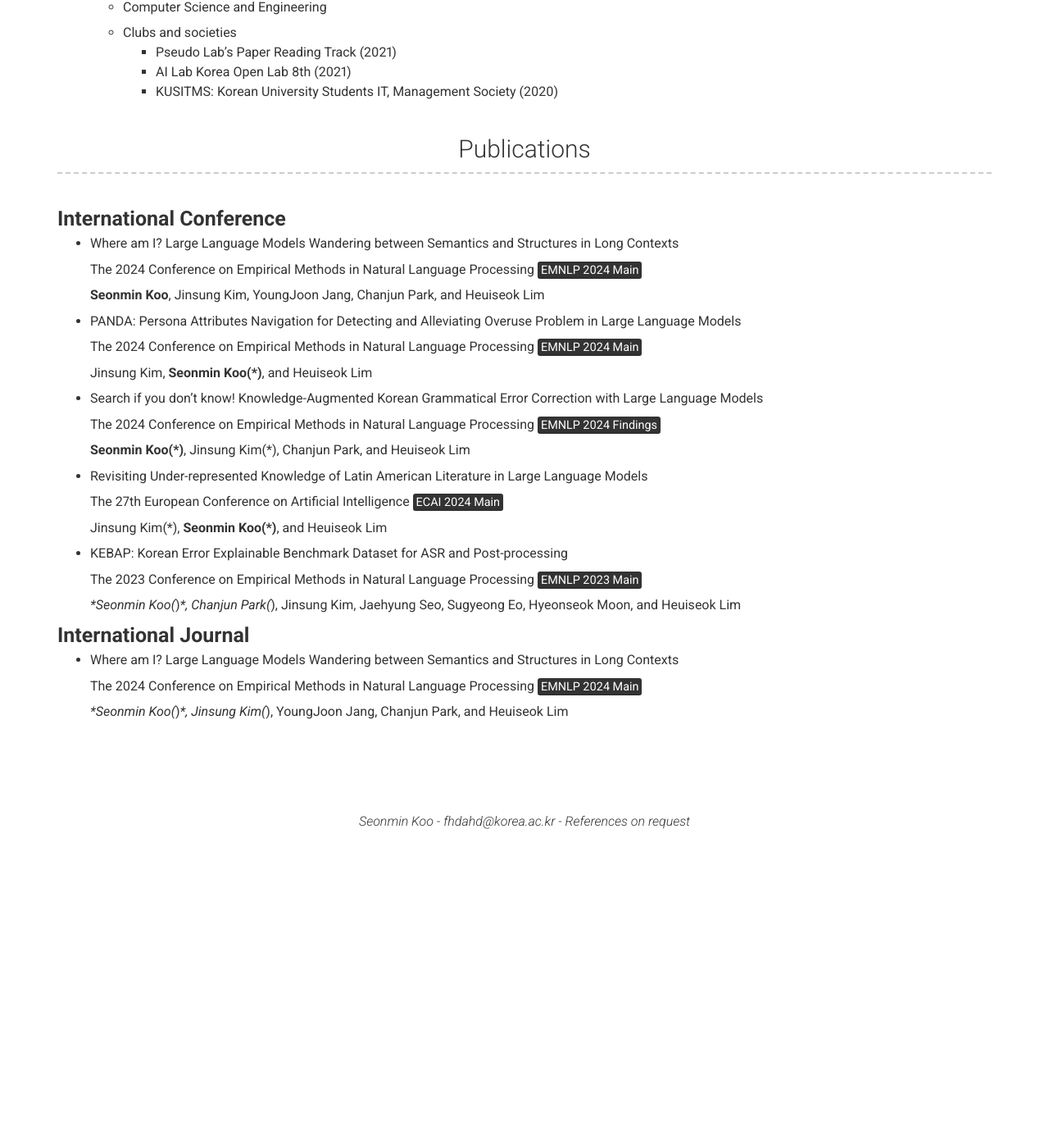
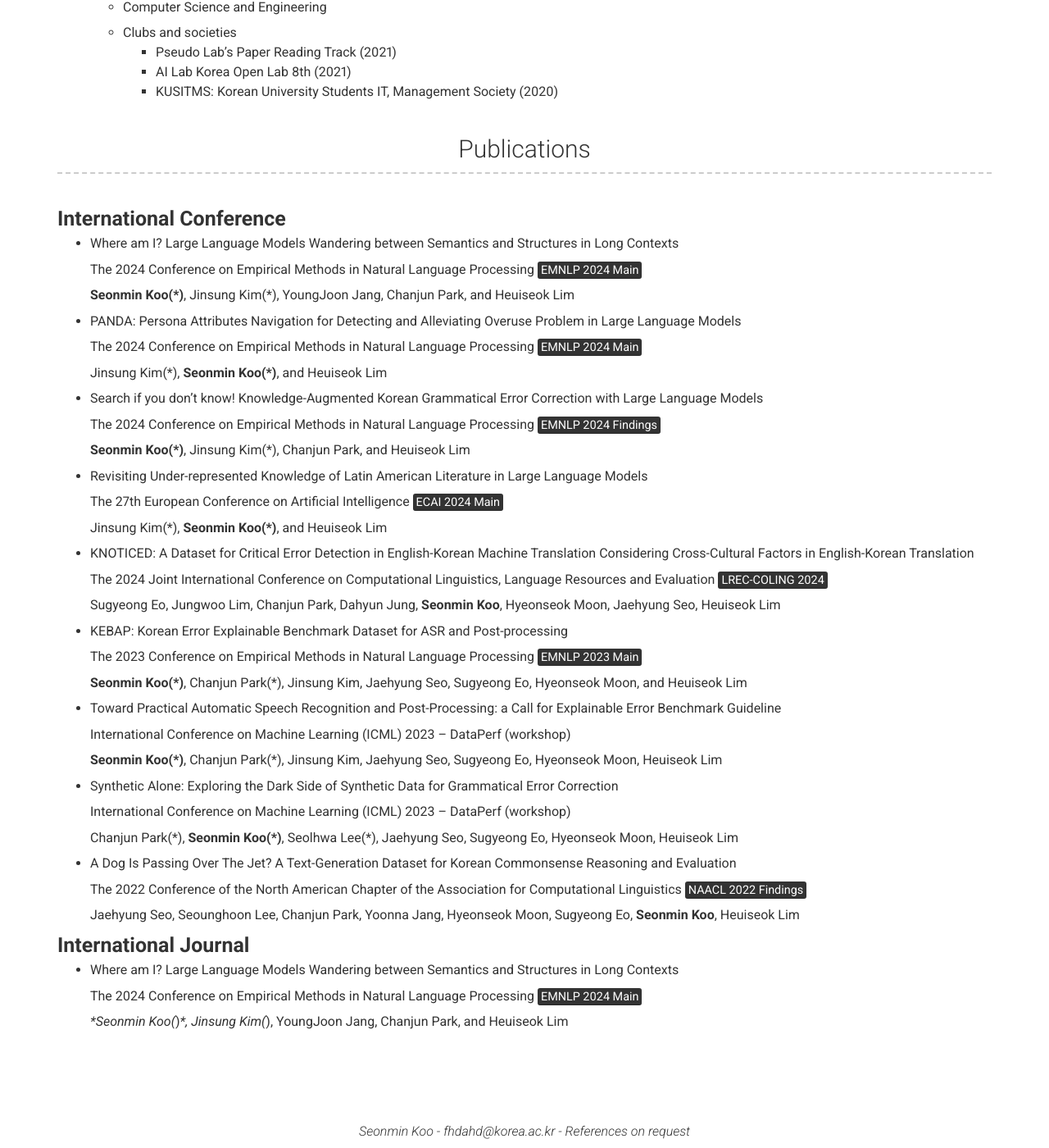
Before and after one commit to seonminkoo/seonminkoo.github.io, a Jekyll site: the page built from index.md, in a window 1280 px wide and 1400 px high, scrolled down 1236 px. Shown: the whole window at 82% size. Built offline with Jekyll 4.4.1, drawn with Linux system fonts in a browser that asks for light colours; nearby versions of some CDN libraries; before the commit the page ends 2258 px from its top, so only the background shows below that.

Commit message:
Update _config.yml

```diff
--- a/_config.yml
+++ b/_config.yml
@@ -96,31 +96,55 @@ content:
 
           The 2024 Conference on Empirical Methods in Natural Language Processing <mark>EMNLP 2024 Main</mark>
 
-          **Seonmin Koo**, Jinsung Kim, YoungJoon Jang, Chanjun Park, and Heuiseok Lim
+          **Seonmin Koo(\*)**, Jinsung Kim(\*), YoungJoon Jang, Chanjun Park, and Heuiseok Lim
 
         - PANDA: Persona Attributes Navigation for Detecting and Alleviating Overuse Problem in Large Language Models
 
           The 2024 Conference on Empirical Methods in Natural Language Processing <mark>EMNLP 2024 Main</mark>
 
-          Jinsung Kim, **Seonmin Koo(*)**, and Heuiseok Lim
+          Jinsung Kim(\*), **Seonmin Koo(\*)**, and Heuiseok Lim
 
         - Search if you don’t know! Knowledge-Augmented Korean Grammatical Error Correction with Large Language Models
 
           The 2024 Conference on Empirical Methods in Natural Language Processing <mark>EMNLP 2024 Findings</mark>
 
-          **Seonmin Koo(\*)**, Jinsung Kim(*), Chanjun Park, and Heuiseok Lim
+          **Seonmin Koo(\*)**, Jinsung Kim(\*), Chanjun Park, and Heuiseok Lim
 
         - Revisiting Under-represented Knowledge of Latin American Literature in Large Language Models
 
           The 27th European Conference on Artificial Intelligence <mark>ECAI 2024 Main</mark>
 
-          Jinsung Kim(*), **Seonmin Koo(*)**, and Heuiseok Lim
+          Jinsung Kim(\*), **Seonmin Koo(\*)**, and Heuiseok Lim
+
+        - KNOTICED: A Dataset for Critical Error Detection in English-Korean Machine Translation Considering Cross-Cultural Factors in English-Korean Translation
+
+          The 2024 Joint International Conference on Computational Linguistics, Language Resources and Evaluation <mark>LREC-COLING 2024</mark>
+
+          Sugyeong Eo, Jungwoo Lim, Chanjun Park, Dahyun Jung, **Seonmin Koo**, Hyeonseok Moon, Jaehyung Seo, Heuiseok Lim
 
         - KEBAP: Korean Error Explainable Benchmark Dataset for ASR and Post-processing
 
           The 2023 Conference on Empirical Methods in Natural Language Processing <mark>EMNLP 2023 Main</mark>
 
-          **Seonmin Koo(*)**, Chanjun Park(*), Jinsung Kim, Jaehyung Seo, Sugyeong Eo, Hyeonseok Moon, and Heuiseok Lim
+          **Seonmin Koo(\*)**, Chanjun Park(\*), Jinsung Kim, Jaehyung Seo, Sugyeong Eo, Hyeonseok Moon, and Heuiseok Lim
+
+        - Toward Practical Automatic Speech Recognition and Post-Processing: a Call for Explainable Error Benchmark Guideline
+
+          International Conference on Machine Learning (ICML) 2023 – DataPerf (workshop)
+
+          **Seonmin Koo(\*)**, Chanjun Park(\*), Jinsung Kim, Jaehyung Seo, Sugyeong Eo, Hyeonseok Moon, Heuiseok Lim
+
+        - Synthetic Alone: Exploring the Dark Side of Synthetic Data for Grammatical Error Correction
+
+          International Conference on Machine Learning (ICML) 2023 – DataPerf (workshop)
+
+          Chanjun Park(\*), **Seonmin Koo(\*)**, Seolhwa Lee(*), Jaehyung Seo, Sugyeong Eo, Hyeonseok Moon, Heuiseok Lim
+
+        - A Dog Is Passing Over The Jet? A Text-Generation Dataset for Korean Commonsense Reasoning and Evaluation
+
+          The 2022 Conference of the North American Chapter of the Association for Computational Linguistics <mark>NAACL 2022 Findings</mark>
+
+          Jaehyung Seo, Seounghoon Lee, Chanjun Park, Yoonna Jang, Hyeonseok Moon, Sugyeong Eo, **Seonmin Koo**, Heuiseok Lim
 
       #### **International Journal**
         - Where am I? Large Language Models Wandering between Semantics and Structures in Long Contexts
```
